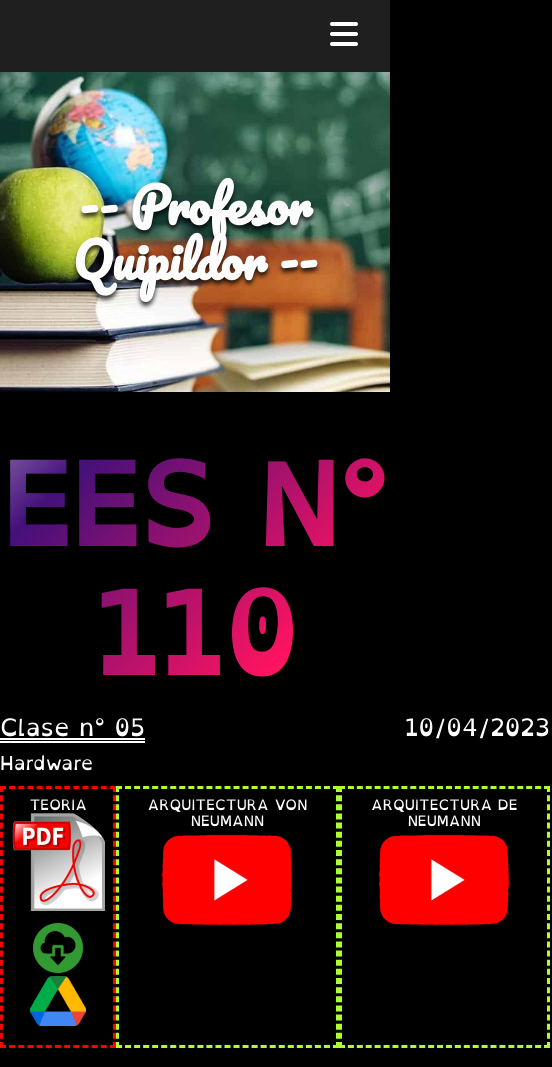
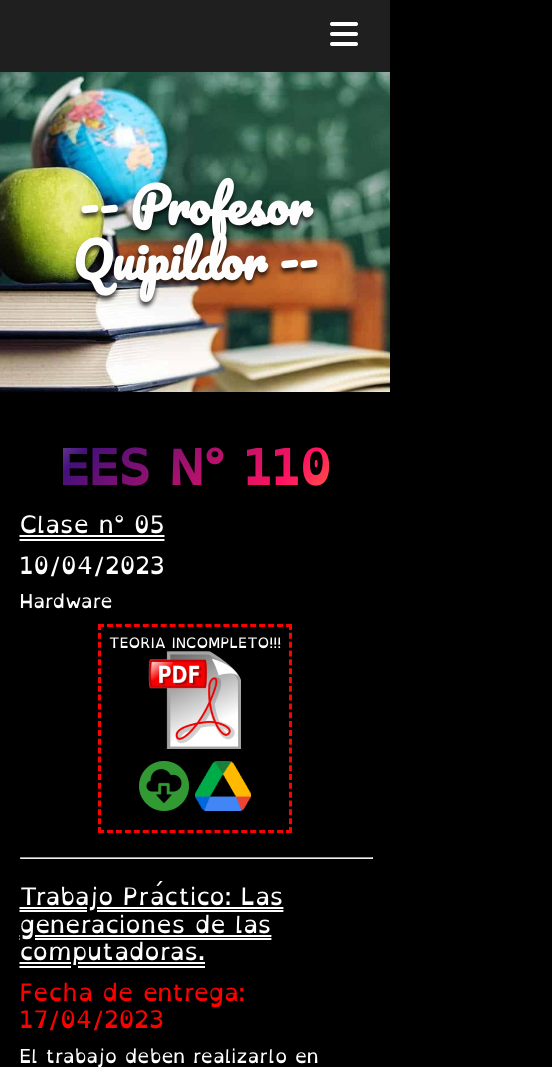
Before and after one commit to kipildor/profesor-quipildor, a plain HTML site: page ees110.html in a window 390 px wide. Shown: the top 1067 px of the page, 552 px wide, since content can reach past the window. Drawn offline with Linux system fonts and the light colour scheme.

Commit message:
EES110 hasta hardware incompleto

```diff
--- a/assets/css/bannerEscuela/bannerEscuela-titulo.css
+++ b/assets/css/bannerEscuela/bannerEscuela-titulo.css
@@ -17,7 +17,7 @@
     -webkit-text-fill-color: transparent;
     animation: textclip 4s linear infinite;
     display: inline-block;
-    font-size: 7rem;
+    font-size: 5rem;
 }
 
 @keyframes textclip {
@@ -25,3 +25,18 @@
     background-position: 200% center;
   }
 }
+
+@media screen and (max-width:1024px) {
+  .animate-character{
+    font-size: 3rem;
+  }
+}
+
+@media screen and (max-width:768px) {
+
+
+}
+
+@media screen and (max-width:576px) {
+
+}
--- a/assets/css/cabecera.css
+++ b/assets/css/cabecera.css
@@ -24,7 +24,7 @@
 }
 
 
-
+/*      CAMBIAR MIN POR MAX     */
 
 @media screen and (min-width:0) {
     .cabecera{
--- a/assets/css/clases.css
+++ b/assets/css/clases.css
@@ -33,10 +33,10 @@
 
 }
 
-@media screen and (max-width:576) {
+@media screen and (max-width:576px) {
     .clases{
+        /*width: 300px;*/
         max-width: 90%;
-        width: 90%;
         padding-left: 5%;
         padding-right: 5%;
     }
--- a/assets/css/clases/clase-archivos.css
+++ b/assets/css/clases/clase-archivos.css
@@ -4,3 +4,24 @@
     /*border-style: dashed;
     border-width: .2rem;*/
 }
+
+@media screen and (max-width:1024px) {
+
+}
+
+@media screen and (max-width:768px) {
+    .clase__archivos{
+        display: flex;
+        flex-wrap: wrap;
+    }
+}
+
+@media screen and (max-width:576px) {
+    .clase__archivos{
+        display: flex;
+        flex-wrap: wrap;
+    }
+    .clase__archivos-tarjeta{
+        /*flex-wrap: wrap;*/
+    }
+}
--- a/assets/css/clases/clase-cabecera.css
+++ b/assets/css/clases/clase-cabecera.css
@@ -18,3 +18,20 @@
     padding-top: 1rem;
     color: red;
 }
+
+@media screen and (max-width:1024px) {
+
+}
+
+@media screen and (max-width:768px) {
+    .clase__cabecera{
+        flex-direction: column;
+    }
+    .clase__fecha{
+        padding-top: .8rem;
+    }
+}
+
+@media screen and (max-width:576px) {
+
+}
--- a/assets/css/escuelas/escuelas-botones.css
+++ b/assets/css/escuelas/escuelas-botones.css
@@ -66,7 +66,7 @@
     */
 }
 
-@media screen and (max-width:576) {
+@media screen and (max-width:576px) {
     .escuelas__botones{
         width: 100%;
     }
--- a/assets/css/escuelas/escuelas-titulo.css
+++ b/assets/css/escuelas/escuelas-titulo.css
@@ -10,6 +10,9 @@
     margin-bottom: 1.5rem;
 }
 
+
+
+/*      CAMBIAR MIN POR MAX     */
 @media screen and (min-width: 0){
     .escuelas__titulo{
         font-size: 2rem;
--- a/assets/css/escuelas/escuelas.css
+++ b/assets/css/escuelas/escuelas.css
@@ -34,6 +34,6 @@
 
 }
 
-@media screen and (max-width:576) {
+@media screen and (max-width:576px) {
 
 }
--- a/assets/css/footer.css
+++ b/assets/css/footer.css
@@ -33,7 +33,7 @@ footer{
     }
 }
 
-@media screen and (max-width:576) {
+@media screen and (max-width:576px) {
     .footer{
         padding: 0;
         /*padding-left: 10rem;*/
--- a/assets/css/logo.css
+++ b/assets/css/logo.css
@@ -1,3 +1,5 @@
+/*      CAMBIAR MIN POR MAX     */
+
 @media screen and (min-width: 0) {
     .logo{
         display: none;
--- a/assets/css/menu/menu-item.css
+++ b/assets/css/menu/menu-item.css
@@ -68,6 +68,6 @@
     }
 }
 
-@media screen and (max-width:576) {
+@media screen and (max-width:576px) {
 
 }
--- a/assets/css/menu/menu_responsive.css
+++ b/assets/css/menu/menu_responsive.css
@@ -54,6 +54,6 @@
     }
 }
 
-@media screen and (max-width:576) {
+@media screen and (max-width:576px) {
 
 }
--- a/assets/css/persona/persona.css
+++ b/assets/css/persona/persona.css
@@ -2,6 +2,9 @@
     display: flex;
     flex-direction: column;
 }
+
+
+/*      CAMBIAR MIN POR MAX     */
 
 @media screen and (min-width:0){
     .persona{
--- a/assets/css/personas.css
+++ b/assets/css/personas.css
@@ -3,6 +3,9 @@
     justify-content: space-between;
     padding-top: 3rem;
 }
+
+
+/*      CAMBIAR MIN POR MAX     */
 
 @media screen and (min-width: 0){
     .personas{
--- a/assets/css/receta/receta.css
+++ b/assets/css/receta/receta.css
@@ -5,6 +5,9 @@
     margin-bottom: 5rem;
 
 }
+
+
+/*      CAMBIAR MIN POR MAX     */
 
 @media screen and (min-width: 0){
     .receta{
--- a/assets/css/recetas.css
+++ b/assets/css/recetas.css
@@ -4,6 +4,9 @@
     flex-wrap: wrap;
 
 }
+
+
+/*      CAMBIAR MIN POR MAX     */
 
 @media screen and (min-width: 0){
     .recetas{
--- a/ees110.html
+++ b/ees110.html
@@ -112,16 +112,16 @@
             </div>
             <div class="clase__archivos">
                 <div class="clase__archivos-tarjeta archivo--obligatorio">
-                    <div class="tarjeta__nombreArchivo">Teoria</div>
+                    <div class="tarjeta__nombreArchivo">Teoria incompleto!!!</div>
                     <div class="tarjeta__imagen">
-                        <a href="./assets/archivos/02_Arquitectura_de_la_computadora.pdf" target="_blank"><img src="./assets/img/iconos/archivoPDF.png" alt="Archivo PDF"></a>
+                        <a href="./assets/archivos/Hardware_incompleto_compressed.pdf" target="_blank"><img src="./assets/img/iconos/archivoPDF.png" alt="Archivo PDF"></a>
                     </div>
                     <div class="tarjeta__links">
-                        <a href="./assets/archivos/02_Arquitectura_de_la_computadora.pdf" target="_blank"><img src="./assets/img/iconos/descargarArchivo.png" alt="Descargar Archivo"></a>
-                        <a href="https://drive.google.com/file/d/1F1ydR1i7Wnvv6d6cGKI1OILX462IMSmK/view?usp=share_link" target="_blank"><img src="./assets/img/iconos/archivoDrive.png" alt="Descargar desde Drive"></a>
+                        <a href="./assets/archivos/Hardware_incompleto_compressed.pdf" target="_blank"><img src="./assets/img/iconos/descargarArchivo.png" alt="Descargar Archivo"></a>
+                        <a href="https://drive.google.com/file/d/1jHyJ2atHIF6oTZ5-V1un_fgGTKMOL7wB/view?usp=share_link" target="_blank"><img src="./assets/img/iconos/archivoDrive.png" alt="Descargar desde Drive"></a>
                     </div>
                 </div>
-
+<!--
                 <div class="clase__archivos-tarjeta archivo--extra">
                     <div class="tarjeta__nombreArchivo">Arquitectura Von Neumann</div>
                     <div class="tarjeta__imagen">
@@ -140,7 +140,7 @@
                     <div class="tarjeta__links">
                     </div>
                 </div>
-
+-->
             </div>
         </div>
 
@@ -324,7 +324,7 @@
         <div class="footer__contacto footer-item">
             <div class="footer__contacto-titulo">Contacto</div>
             <div class="footer__contacto-email">
-                <i class="fa-solid fa-envelope footer__icon"></i>
+                <a href="mailto:leandro_1980@live.com.ar"><i class="fa-solid fa-envelope footer__icon"></i></a>
                 <!--<img alt="Email" src="./assets/img/email.png" class="footer__icon">--><span>LEANDRO_1980@LIVE.COM.AR</span>
             </div>
         </div>
```
Also changed, not shown: index.html (+1 -1 lines), 1 other file.
